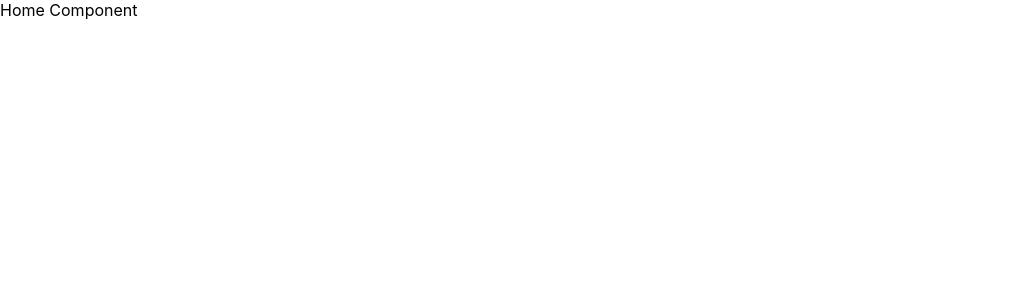
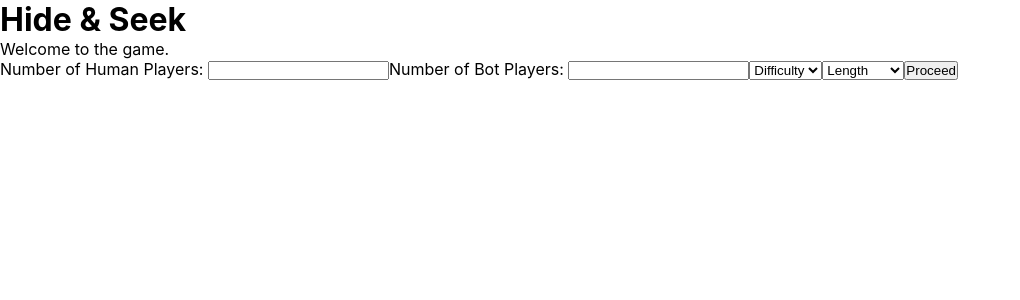
Before and after one commit to franco-ortega/hide-and-seek-two, a Next.js app: page / in a window 1280 px wide. Shown: the top 300 px of the page, without its empty margins (0-1020 px from the left). Built offline with nearby package versions, Linux system fonts and the light colour scheme.

Commit message:
create filler content for Home component

```diff
--- a/components/home/Home.jsx
+++ b/components/home/Home.jsx
@@ -1,5 +1,31 @@
 const Home = () => {
-  return <div data-testid='home'>Home Component</div>;
+  return (
+    <div data-testid='home'>
+      <h1>Hide & Seek</h1>
+      <p>Welcome to the game.</p>
+      <form action=''>
+        <label htmlFor='human-players'>
+          Number of Human Players: <input type='number' id='human-players' />
+        </label>
+        <label htmlFor='bot-players'>
+          Number of Bot Players: <input type='number' id='bot-players' />
+        </label>
+        <select name='Difficulty' id='Difficulty'>
+          <option value=''>Difficulty</option>
+          <option value=''>Easy</option>
+          <option value=''>Medium</option>
+          <option value=''>Hard</option>
+        </select>
+        <select name='Length' id='Length'>
+          <option value=''>Length</option>
+          <option value=''>3 rounds</option>
+          <option value=''>5 rounds</option>
+          <option value=''>10 rounds</option>
+        </select>
+        <button>Proceed</button>
+      </form>
+    </div>
+  );
 };
 
 export default Home;
```
